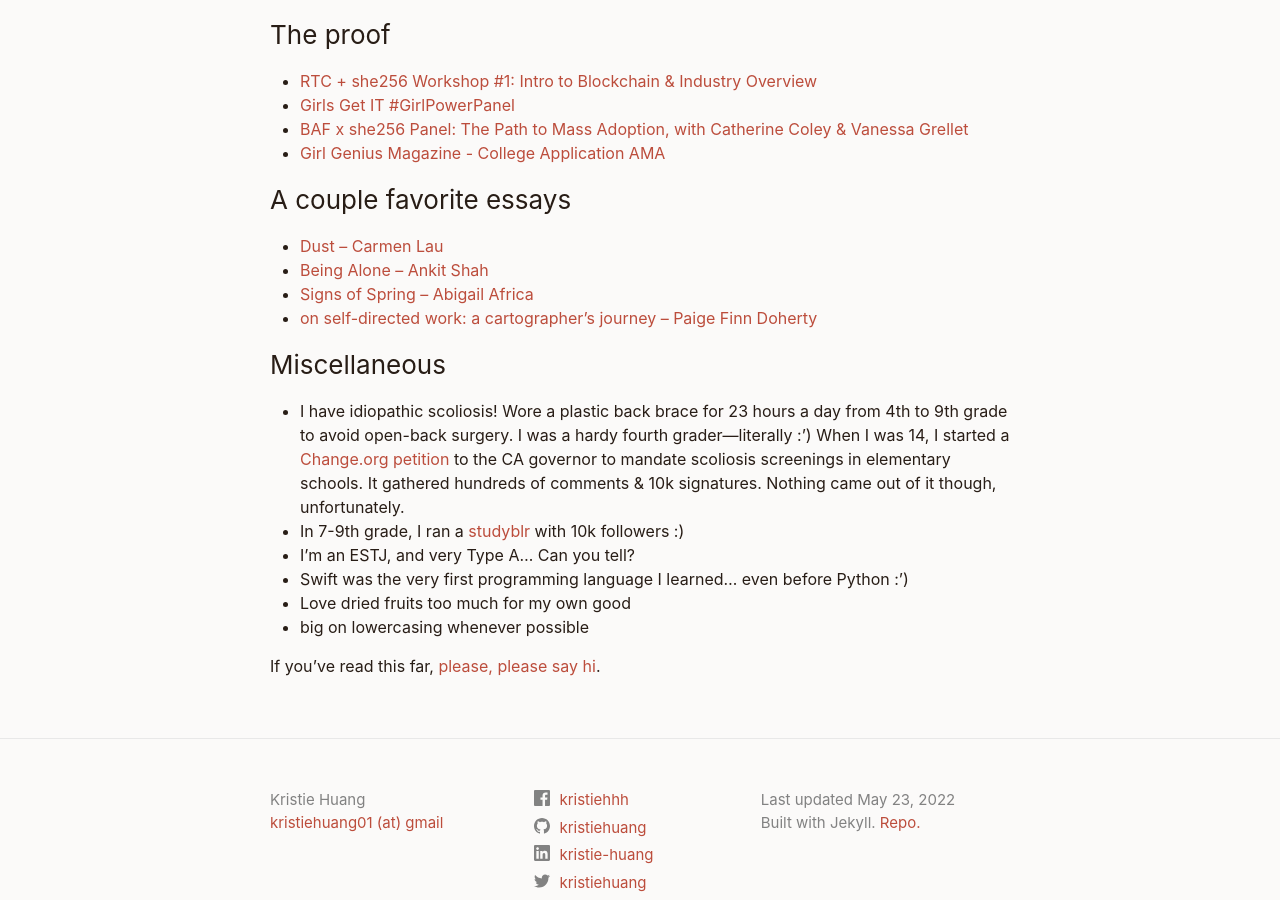
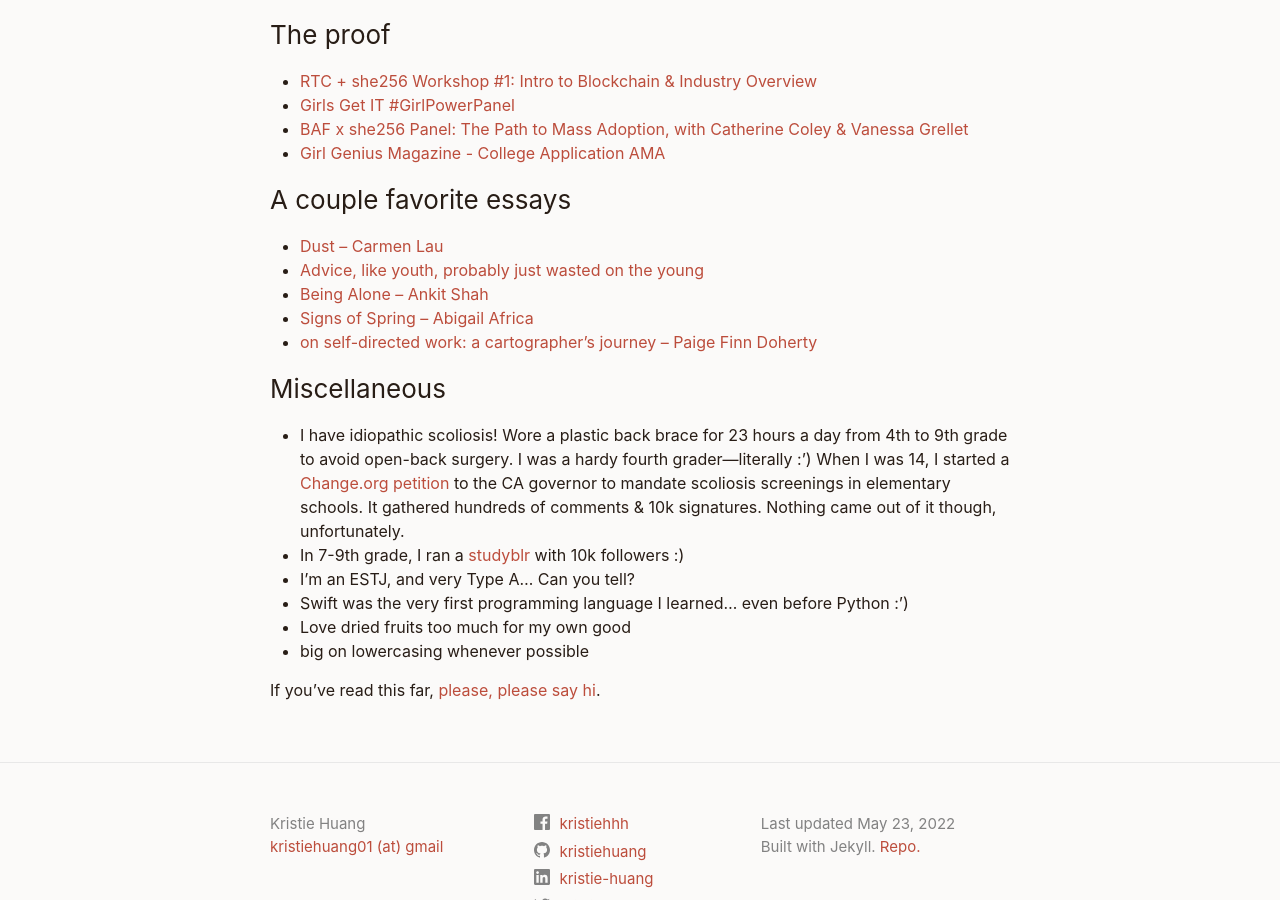
Before and after one commit to kristiehuang/kristiehuang.github.io, a Jekyll site: the page built from more-on-me.markdown, in a window 1280 px wide and 900 px high, scrolled down 1368 px. Built offline with Jekyll 4.4.1, drawn with Linux system fonts in a browser that asks for light colours.

Commit message:
add youth essay

```diff
--- a/more-on-me.markdown
+++ b/more-on-me.markdown
@@ -46,6 +46,7 @@ Also forever grateful to my friends, current & ex-boyfriends, mentors, and famil
 ### A couple favorite essays
 
 - [Dust – Carmen Lau](https://altered.substack.com/p/dust?s=r)
+- [Advice, like youth, probably just wasted on the young](https://www.chicagotribune.com/columns/chi-schmich-sunscreen-column-column.html)
 - [Being Alone – Ankit Shah](https://www.ankit.fyi/being-alone)
 - [Signs of Spring – Abigail Africa](https://app.sparkmailapp.com/web-share/9OJcHD2jn-v0gPAjRfG_phaW3Hbz4gTEOzHm694E)
 - [on self-directed work: a cartographer’s journey – Paige Finn Doherty](https://paigefinndoherty.com/2020/10/13/on-self-directed-work-a-cartographers-journey/)
```
